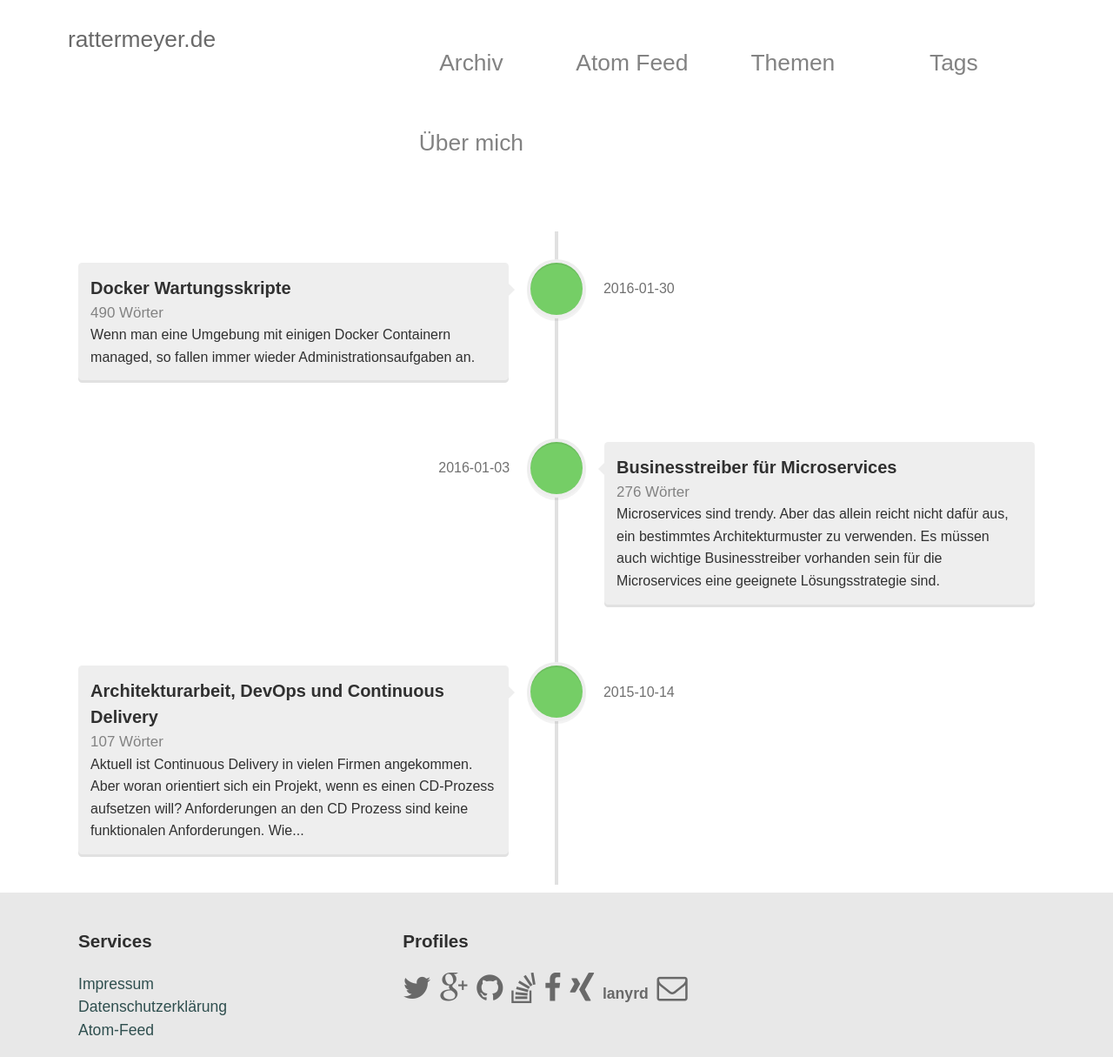
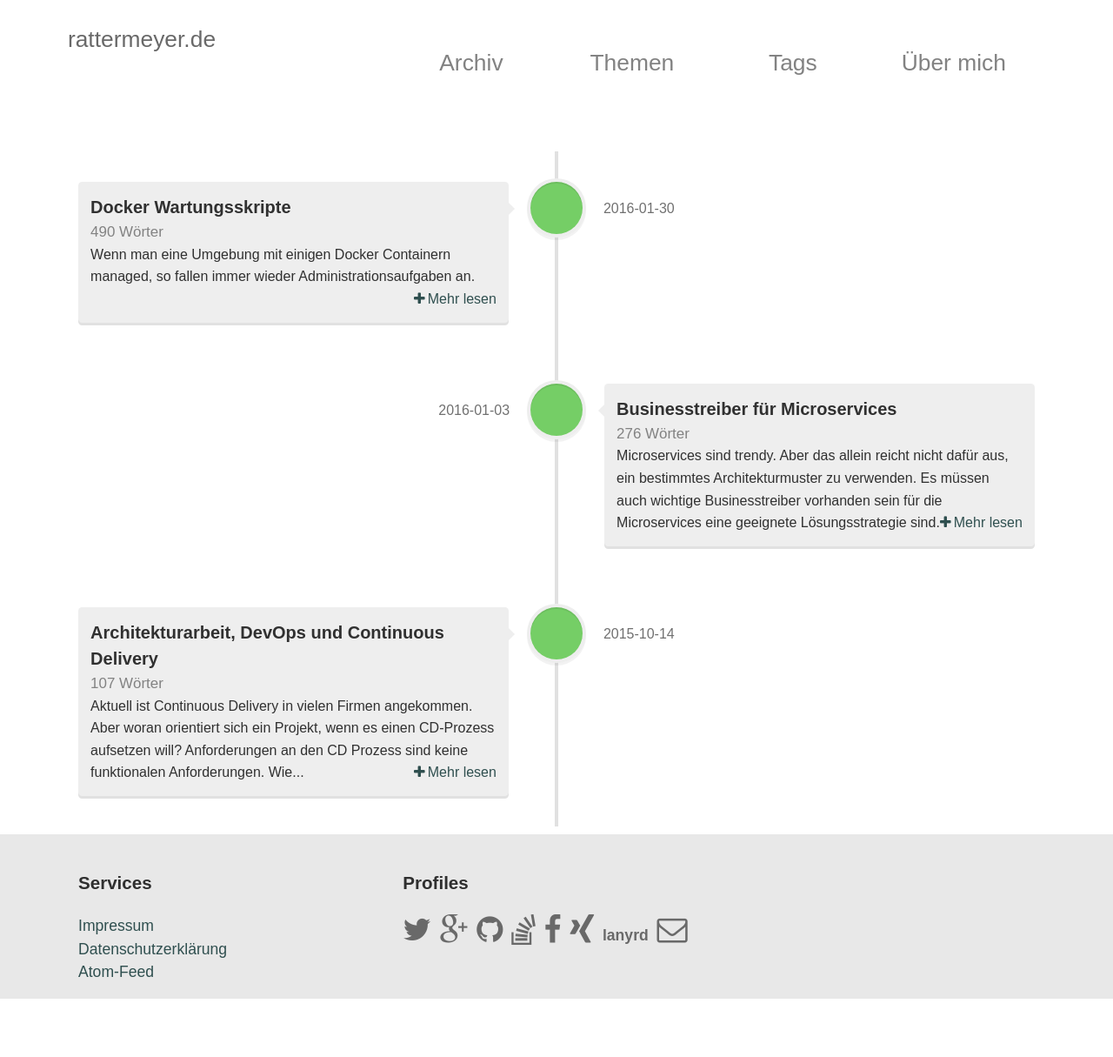
Before and after one commit to rattermeyer/rattermeyer.github.com, a Jekyll site: the page built from index.html, in a window 1280 px wide. Shown: the whole page at 87% size. Built offline with Jekyll 4.4.1, drawn with Linux system fonts in a browser that asks for light colours; some web fonts are replaced; comment, search, counter and statistics services are not loaded; after the commit the page ends 1148 px from its top, so only the background shows below that.

Commit message:
mehr lesen link

```diff
--- a/assets/css/app.scss
+++ b/assets/css/app.scss
@@ -51,6 +51,14 @@ body {
 a {
   text-decoration: none;
   color: DarkSlateGray;
+}
+
+.link-read-more {
+  float: right;
+}
+
+.link-read-more span {
+  margin-left: 0.2em;
 }
 
 h2 a {
--- a/atom.xml
+++ b/atom.xml
@@ -1,6 +1,5 @@
 ---
 layout: nil
-title : Atom Feed
 ---
 <?xml version="1.0" encoding="utf-8"?>
 <feed xmlns="http://www.w3.org/2005/Atom">
--- a/index.html
+++ b/index.html
@@ -18,7 +18,11 @@ layout: fullpage
           {% comment %}
           {% include authors.html authors=post.authors %}
           {% endcomment %}
-          <p>{{ post.excerpt | strip_html | truncatewords: 30, '...' }}</p>
+          <p>{{ post.excerpt | strip_html | truncatewords: 30, '...' }}
+            <a class="link-read-more" href="{{ post.url | prepend: site.baseurl }}">
+              <i class="fa fa-plus"></i><span>Mehr lesen</span>
+            </a>
+          </p>
           <span class="cd-date">{{ post.date | date: "%Y-%m-%d" }}</span>
     		</div> <!-- cd-timeline-content -->
       </div>
```
